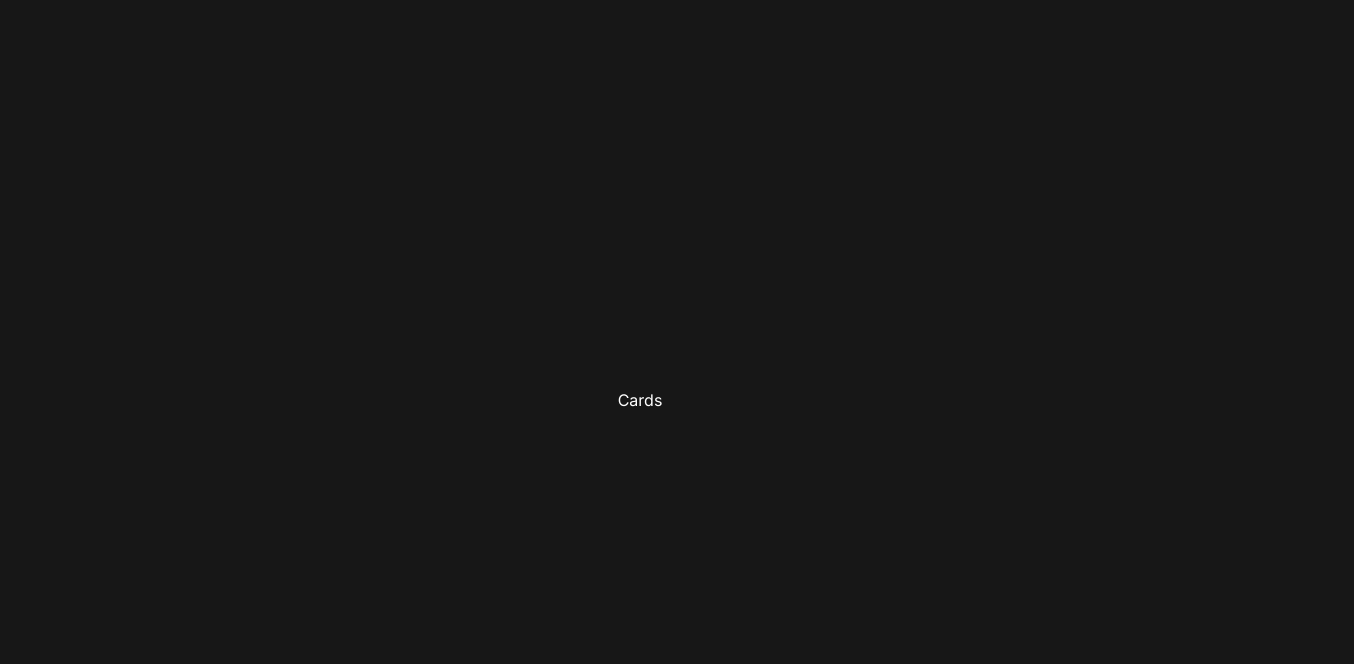
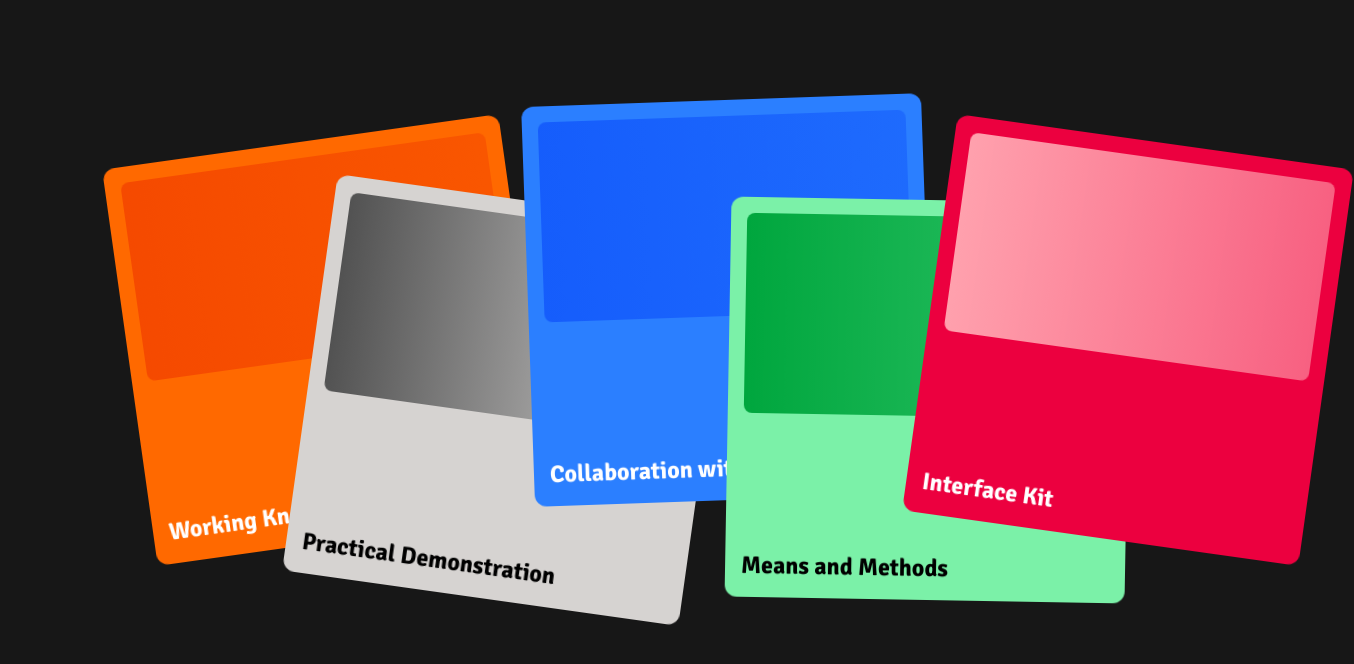
Before and after one commit to Fahad-Dezloper/Craft, a Next.js app: page /experiment in a window 1280 px wide. Shown: the top 664 px of the page, 1354 px wide, since content can reach past the window. Built offline with nearby package versions, Linux system fonts and the light colour scheme.

Commit message:
feat: interface craft component createed

```diff
--- a/app/experiment/page.tsx
+++ b/app/experiment/page.tsx
@@ -1,9 +1,199 @@
-import React from "react";
+"use client";
+import { cn } from "@/lib/utils";
+import { AnimatePresence, easeInOut, motion } from "motion/react";
+import React, { useEffect, useRef, useState } from "react";
+
+interface Card {
+  title: string;
+  description: string;
+  skeleton: React.ReactNode;
+  className: string;
+  config: {
+    y: number;
+    x: number;
+    zIndex: number;
+    rotate: number;
+  };
+}
+
+const cards: Card[] = [
+  {
+    title: "Working Knowledge",
+    description:
+      "Practical skills and insights gained through hands-on experience that drive real-world problem solving.",
+    skeleton: (
+      <div className="h-50 w-full rounded-lg bg-gradient-to-r from-orange-600 to-orange-600/60"></div>
+    ),
+    className: "bg-orange-500",
+    config: {
+      y: 60,
+      x: 0,
+      zIndex: 10,
+      rotate: -8,
+    },
+  },
+  {
+    title: "Practical Demonstration",
+    description:
+      "Showcasing theoretical concepts through tangible, interactive examples and live-running prototypes.",
+    skeleton: (
+      <div className="h-50 w-full rounded-lg bg-gradient-to-r from-neutral-600 to-neutral-300/60"></div>
+    ),
+    className: "bg-stone-300 [&_h2]:text-black!",
+    config: {
+      y: 120,
+      x: 180,
+      zIndex: 20,
+      rotate: 8,
+    },
+  },
+  {
+    title: "Collaboration with AI",
+    description:
+      "Leveraging advanced machine learning models to augment creativity and accelerate development cycles.",
+    skeleton: (
+      <div className="h-50 w-full rounded-lg bg-gradient-to-r from-blue-600 to-blue-600/60"></div>
+    ),
+    className: "bg-blue-500",
+    config: {
+      y: 20,
+      x: 400,
+      zIndex: 30,
+      rotate: -2,
+    },
+  },
+  {
+    title: "Means and Methods",
+    description:
+      "The systematic approach and specialized tooling used to execute complex technical visions with precision.",
+    skeleton: (
+      <div className="h-50 w-full rounded-lg bg-gradient-to-r from-green-600 to-green-600/60"></div>
+    ),
+    className: "bg-green-300 [&_h2]:text-black! ",
+    config: {
+      y: 120,
+      x: 600,
+      zIndex: 40,
+      rotate: 1,
+    },
+  },
+  {
+    title: "Interface Kit",
+    description:
+      "A comprehensive library of modular UI components and design tokens for building consistent, high-fidelity interfaces.",
+    skeleton: (
+      <div className="h-50 w-full rounded-lg bg-gradient-to-r from-rose-300 to-rose-300/60"></div>
+    ),
+    className: "bg-rose-600",
+    config: {
+      y: 60,
+      x: 800,
+      zIndex: 50,
+      rotate: 8,
+    },
+  },
+];
 
 const page = () => {
+  const [active, isActive] = useState<Card | null>(null);
+  const ref = useRef<HTMLDivElement>(null);
+
+  useEffect(() => {
+    const handleOutside = (event: MouseEvent) => {
+      if (ref.current && !ref.current.contains(event.target as Node)) {
+        isActive(null);
+      }
+    };
+
+    document.addEventListener("mousedown", handleOutside);
+    return () => {
+      document.removeEventListener("mousedown", handleOutside);
+    };
+  }, []);
+
+  const isAnyCardActive = () => {
+    return active?.title;
+  };
+
+  const isCurrentActive = (card: Card) => {
+    return active?.title === card.title;
+  };
   return (
     <div className="flex h-screen w-full items-center justify-center">
-      Cards
+      <div ref={ref} className="relative mx-auto h-160 w-full max-w-5xl">
+        {cards.map((item, index) => (
+          <motion.div key={item.title} onClick={() => isActive(item)}>
+            <motion.button
+              initial={{
+                y: 400,
+                x: 0,
+                scale: 0,
+                filter: "blur(10px)",
+              }}
+              animate={{
+                y: isCurrentActive(item)
+                  ? 0
+                  : isAnyCardActive()
+                    ? 300
+                    : item.config.y,
+                x: isCurrentActive(item)
+                  ? 320
+                  : isAnyCardActive()
+                    ? item.config.x * 0.6 + 200
+                    : item.config.x,
+                rotate: isCurrentActive(item)
+                  ? 0
+                  : isAnyCardActive()
+                    ? item.config.rotate * 0.4
+                    : item.config.rotate,
+                scale: isCurrentActive(item) ? 1 : isAnyCardActive() ? 0.7 : 1,
+                width: item ? 400 : 321,
+                height: isCurrentActive(item) ? 500 : 400,
+                filter: "blur(0px)",
+              }}
+              whileHover={{
+                scale: isCurrentActive(item)
+                  ? 1
+                  : isAnyCardActive()
+                    ? 0.7
+                    : 1.05,
+              }}
+              transition={{
+                type: "spring",
+                stiffness: 100,
+                damping: 15,
+              }}
+              style={{ zIndex: item.config.zIndex }}
+              className={cn(
+                `font-signika! absolute inset-0 flex w-80 cursor-pointer flex-col items-start ${isCurrentActive(item) ? "justify-start" : "justify-between"} overflow-hidden rounded-xl p-4 text-white`,
+                item.className
+              )}
+            >
+              {item.skeleton}
+              <motion.h2
+                layoutId={item.title + item.title}
+                className="text-left text-2xl font-bold"
+              >
+                {item.title}
+              </motion.h2>
+              <AnimatePresence mode="popLayout">
+                {isCurrentActive(item) && (
+                  <motion.p
+                    layoutId={item.title + "description"}
+                    initial={{ opacity: 0, x: 20, y: 20, height: 0 }}
+                    animate={{ opacity: 1, x: 0, y: 0, height: 100 }}
+                    exit={{ opacity: 0, x: 40, y: 40, height: 0 }}
+                    transition={{ ease: "easeInOut" }}
+                    className="mt-4 text-left leading-tight text-white/80"
+                  >
+                    {item.description}
+                  </motion.p>
+                )}
+              </AnimatePresence>
+            </motion.button>
+          </motion.div>
+        ))}
+      </div>
     </div>
   );
 };
--- a/app/globals.css
+++ b/app/globals.css
@@ -10,6 +10,7 @@
   --color-foreground: var(--foreground);
   --font-sans: var(--font-geist-sans);
   --font-mono: var(--font-geist-mono);
+  --font-signika: var(--font-signika);
 }
 
 @media (prefers-color-scheme: dark) {
--- a/app/layout.tsx
+++ b/app/layout.tsx
@@ -1,5 +1,5 @@
 import type { Metadata } from "next";
-import { Inter } from "next/font/google";
+import { Inter, Signika } from "next/font/google";
 import localFont from "next/font/local";
 import "./globals.css";
 
@@ -35,6 +35,11 @@ const openRunde = localFont({
   display: "swap",
 });
 
+const signika = Signika({
+  subsets: ["latin"],
+  variable: "--font-signika",
+});
+
 export const metadata: Metadata = {
   title: "Create Next App",
   description: "Generated by create next app",
@@ -48,7 +53,7 @@ export default function RootLayout({
   return (
     <html lang="en">
       <body
-        className={`${inter.className} ${inter.variable} ${openRunde.variable} antialiased`}
+        className={`${inter.className} ${inter.variable} ${signika.variable} ${openRunde.variable} antialiased`}
       >
         {children}
       </body>
```
